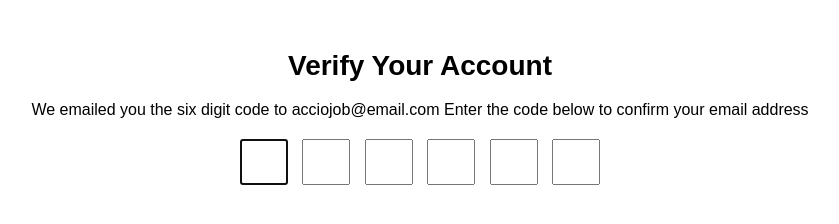
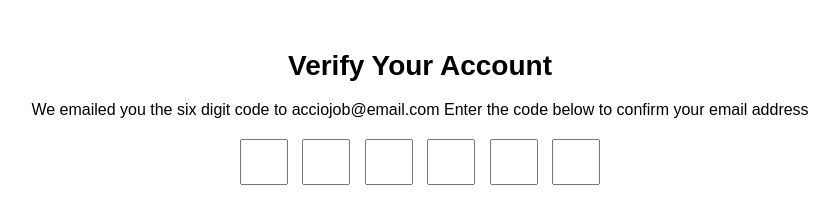
Before and after one commit to acciojob/OTP-SaiPrasad-22, a website: page main.html in a window 1280 px wide. Shown: the whole page, without its empty margins (220-1059 px from the left). Drawn offline with Linux system fonts and the light colour scheme.

Commit message:
created a submission

```diff
--- a/main.html
+++ b/main.html
@@ -11,7 +11,7 @@
 	<h1 id="verification_heading"><center>Verify Your Account</center></h1>
 	<p id="verification_subtext"><center>We emailed you the six digit code to acciojob@email.com Enter the code below to confirm your email address</center></p>
 	<div class="code-container">
-    <input type="text" maxlength="1" class="code" id="code1" autofocus>
+    <input type="text" maxlength="1" class="code" id="code1" >
     <input type="text" maxlength="1" class="code" id="code2">
     <input type="text" maxlength="1" class="code" id="code3">
     <input type="text" maxlength="1" class="code" id="code4">
```
